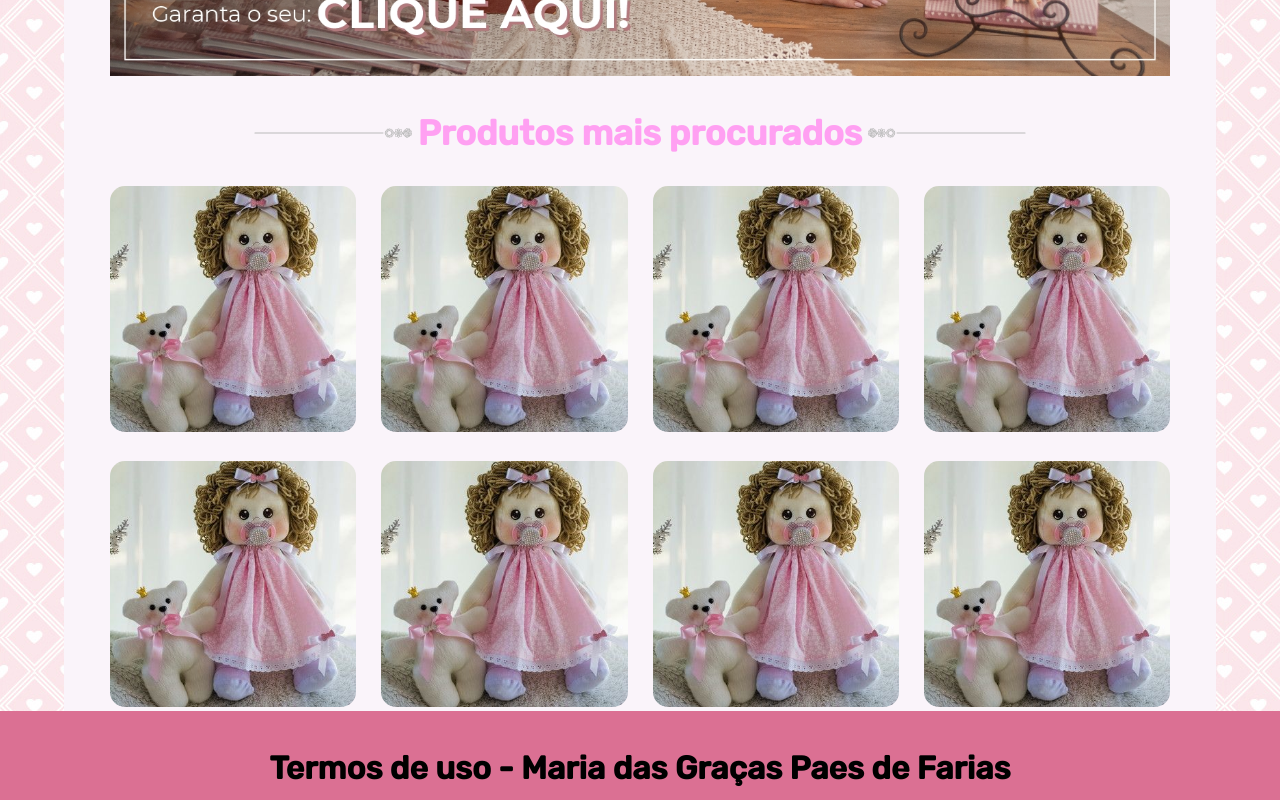
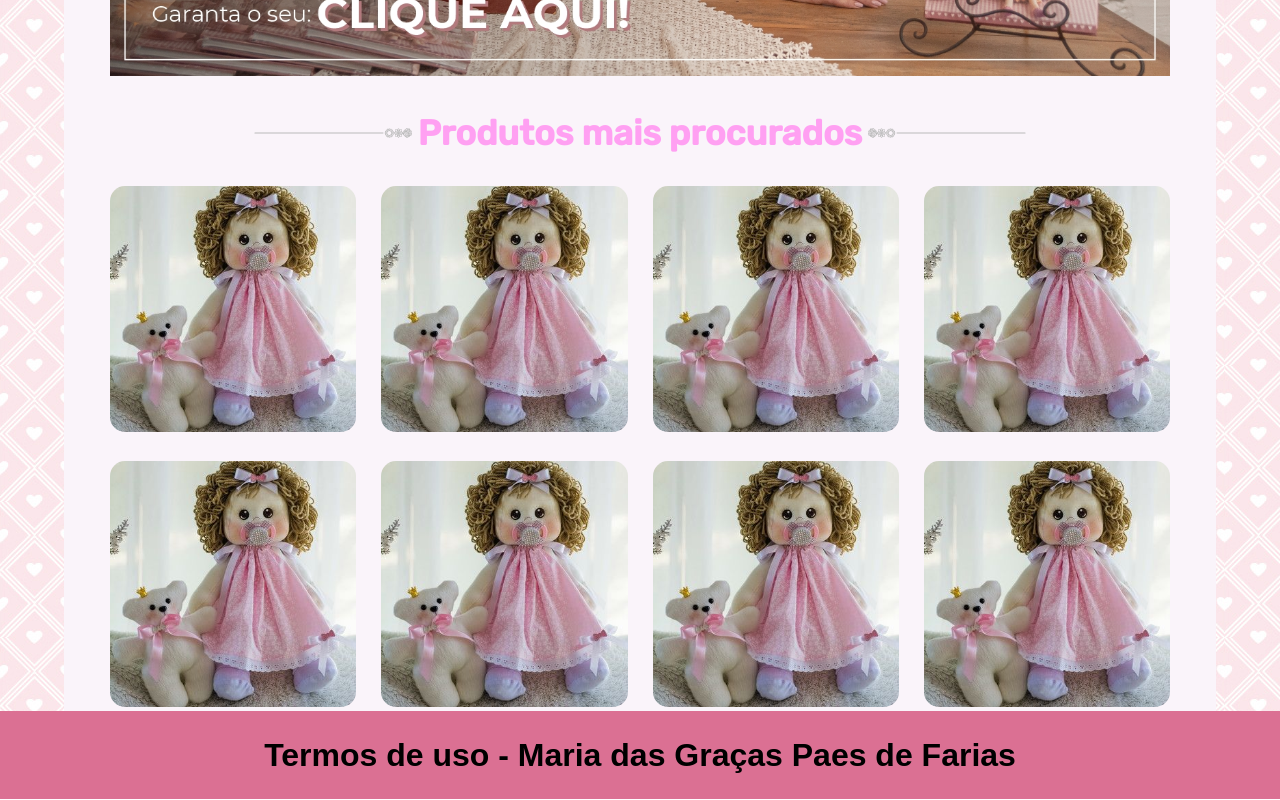
Before and after one commit to EnzoMoraes-full/Projeto-LojaBonecasPano-Comercial, a plain HTML site: page index.html in a window 1280 px wide. Shown: the part 711-1511 px from the top of the page. Drawn offline with Linux system fonts and the light colour scheme.

Commit message:
Update estilo.css

```diff
--- a/css/estilo.css
+++ b/css/estilo.css
@@ -189,8 +189,12 @@
   /*rodape*/
 
 .footer-pai{
-    padding-top: 3%;
-    padding-bottom: 1%;
+    padding-top: 2%;
+    padding-bottom: 2%;
     text-align: center;
     background-color: palevioletred;
   }
+
+  .footer-pai h1{
+    font-family: Arial, Helvetica, sans-serif;
+  }
```
